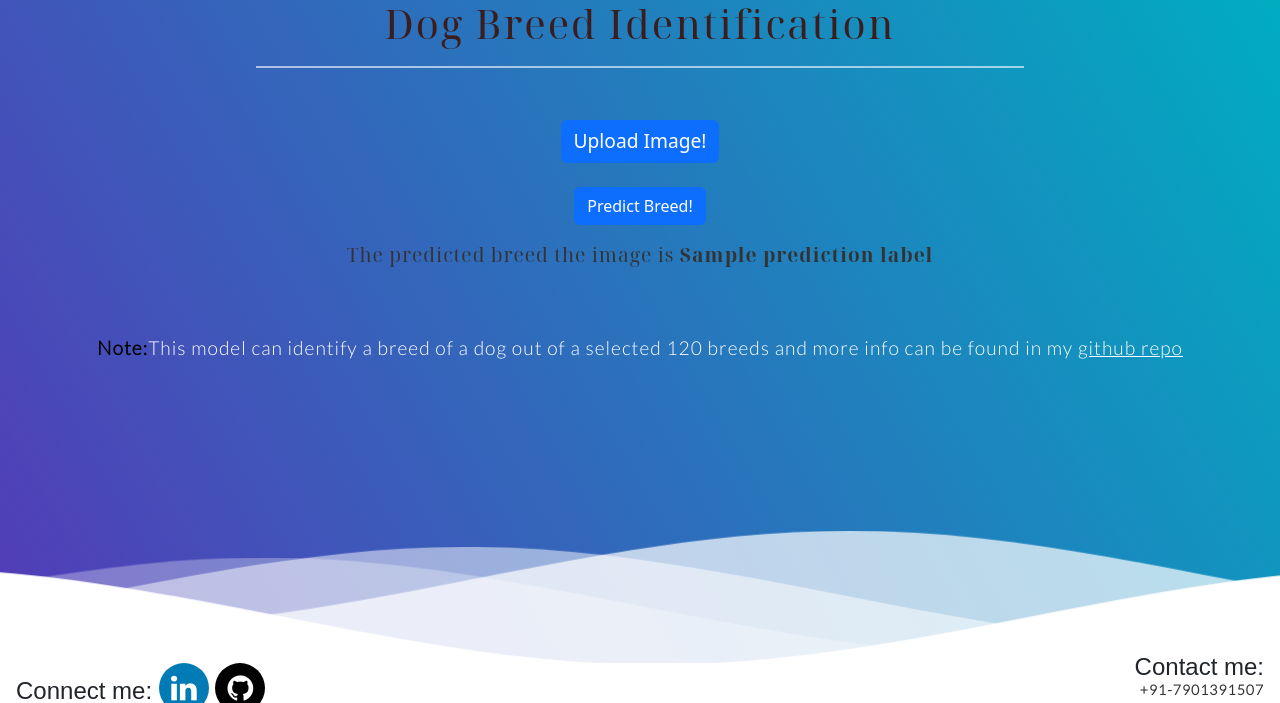
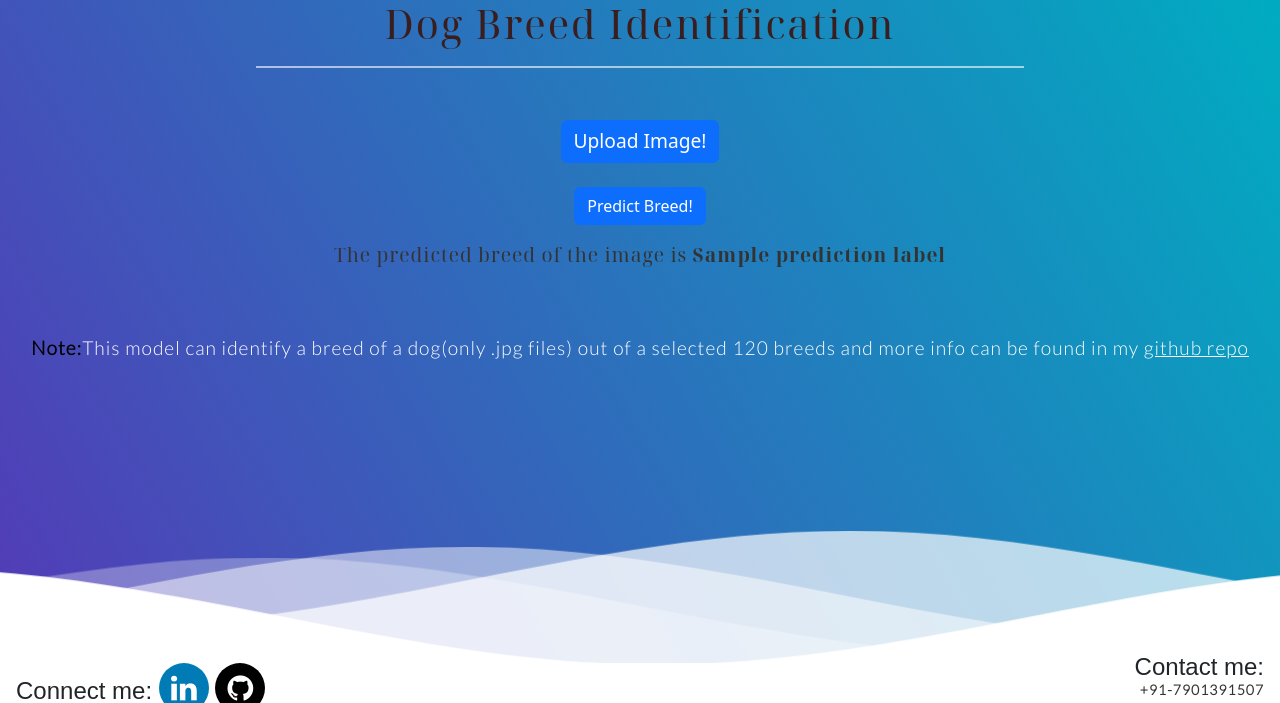
Before and after one commit to Nischal-1817/Dog_Breed_Identification, a Flask app: template templates/basic.html in a window 1280 px wide. Shown: the top 703 px of the page. Run offline with Flask 2, Linux system fonts and the light colour scheme; the template is opened without the code that fills it: most values are stand-ins (such as "Sample title", 1, 10 or a date in 2020).

Commit message:
updated a spelling mistake

```diff
--- a/templates/basic.html
+++ b/templates/basic.html
@@ -27,12 +27,12 @@
                 <button class="btn btn-primary" id="predict_button" type="submit">Predict Breed!</button>
             </form>
             {%if prediction_label%}
-                <p id="result">The predicted breed the image is <strong>{{prediction_label}}</strong></p>
+                <p id="result">The predicted breed of the image is <strong>{{prediction_label}}</strong></p>
             {%endif%}
         </div>
         <br> <br>
         <div class="info">
-             <p style="color: white; font-size: larger;"><strong style="color:black">Note:</strong>This model can identify a breed of a dog out of a selected 120 breeds and more info can be found in my <a href="https://github.com/Nischal-1817/Dog_Breed_Identification" id="git_link">github repo</a></p>
+             <p style="color: white; font-size: larger;"><strong style="color:black">Note:</strong>This model can identify a breed of a dog(only .jpg files) out of a selected 120 breeds and more info can be found in my <a href="https://github.com/Nischal-1817/Dog_Breed_Identification" id="git_link">github repo</a></p>
         </div>
     </div>
 
```
